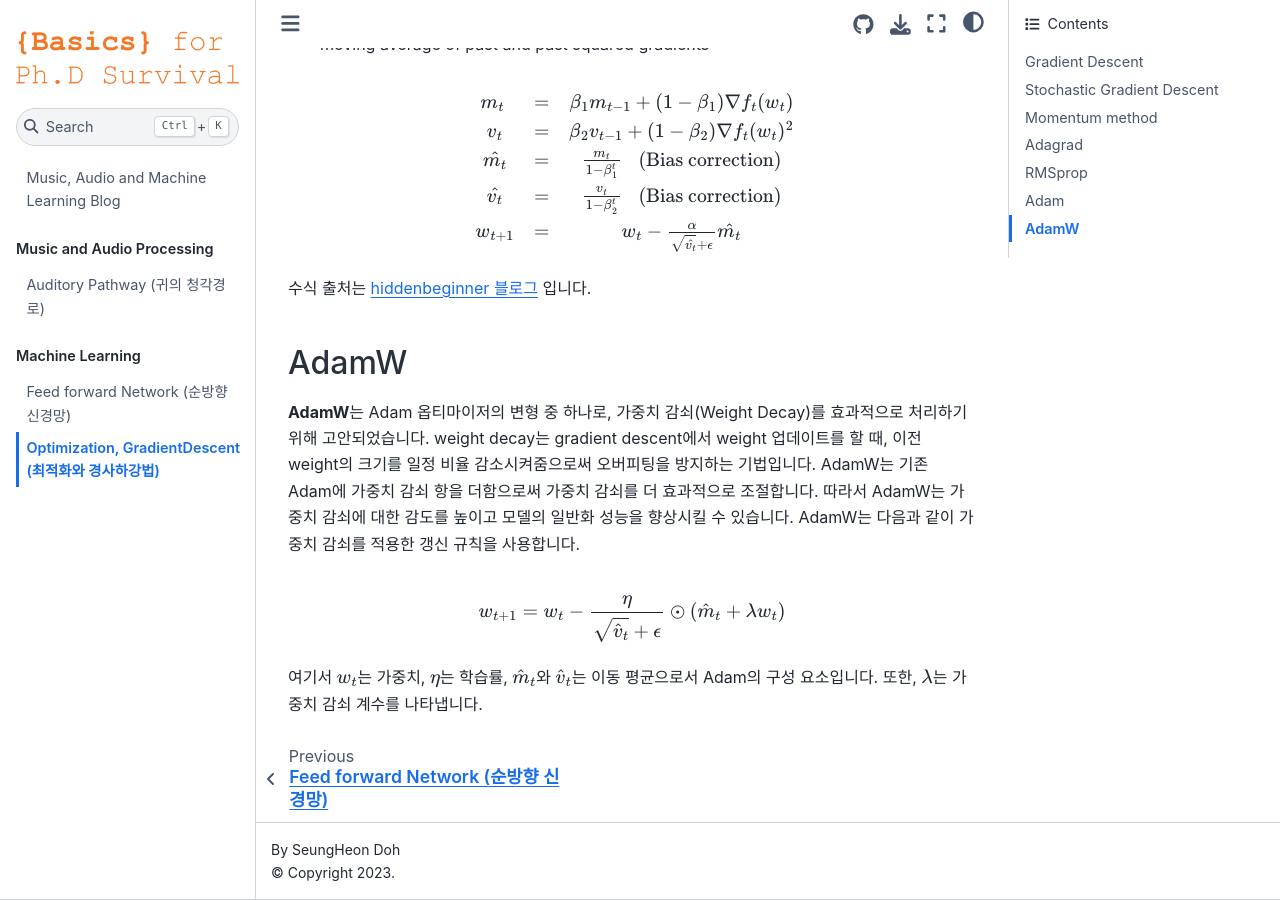
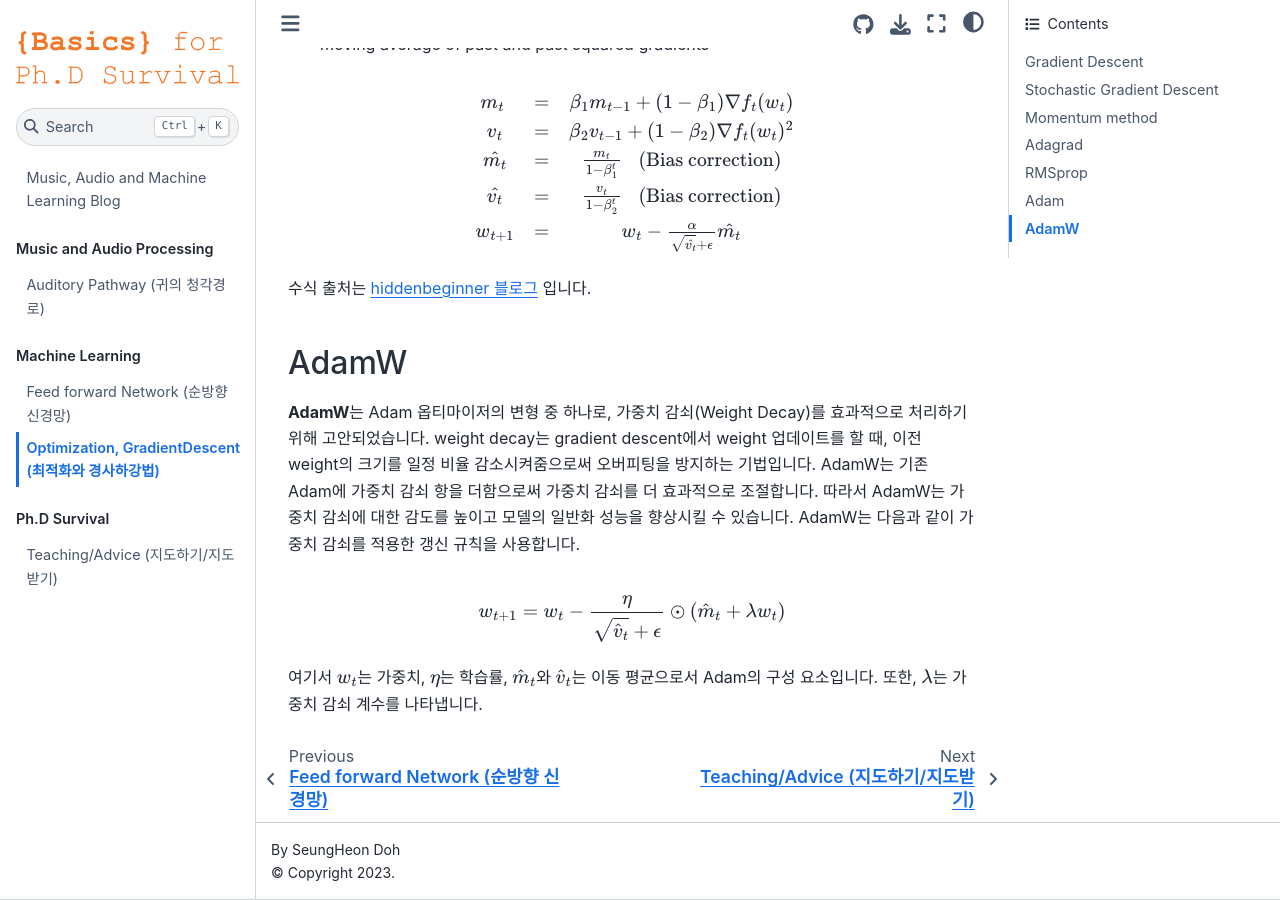
Before and after one commit to seungheondoh/basic, a Jupyter Book: the page built from book/ml/optim.md, in a window 1280 px wide and 900 px high, scrolled down 4058 px. Built offline with Jupyter Book 1.0.4 settings and Sphinx 7.4.7 and the Sphinx Book theme 1.1.4, drawn with Linux system fonts in a browser that asks for light colours; pages that are not in the unit, such as notebooks, are missing from menus.

Commit message:
add contents

```diff
--- a/book/_toc.yml
+++ b/book/_toc.yml
@@ -15,7 +15,7 @@ parts:
       - file: ml/optim.md
   - caption: Ph.D Survival
     chapters:
-      - file: phd/deeplearning.md
+      - file: phd/advice.md
   # - caption: References
   #   chapters:
   #     - file: bibliography.md
--- /dev/null
+++ b/book/phd/advice.md
@@ -0,0 +1 @@
+# Teaching/Advice (지도하기/지도받기)
```
